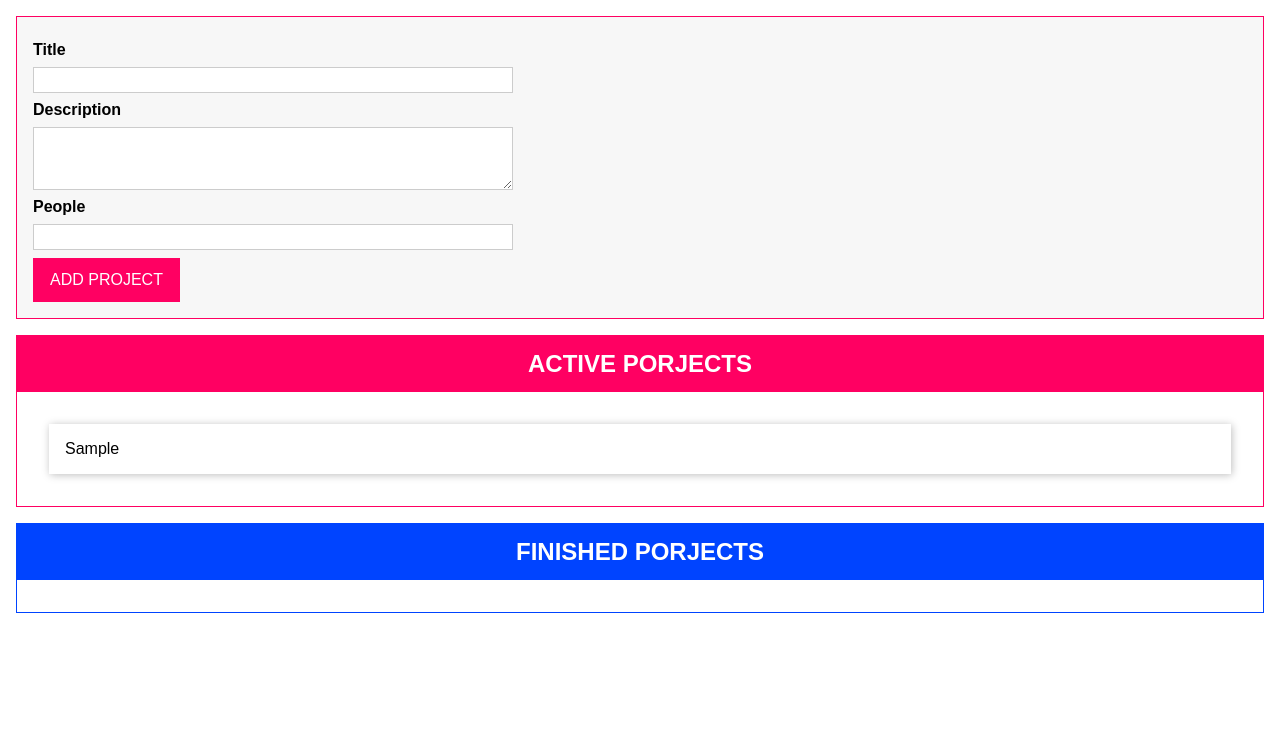
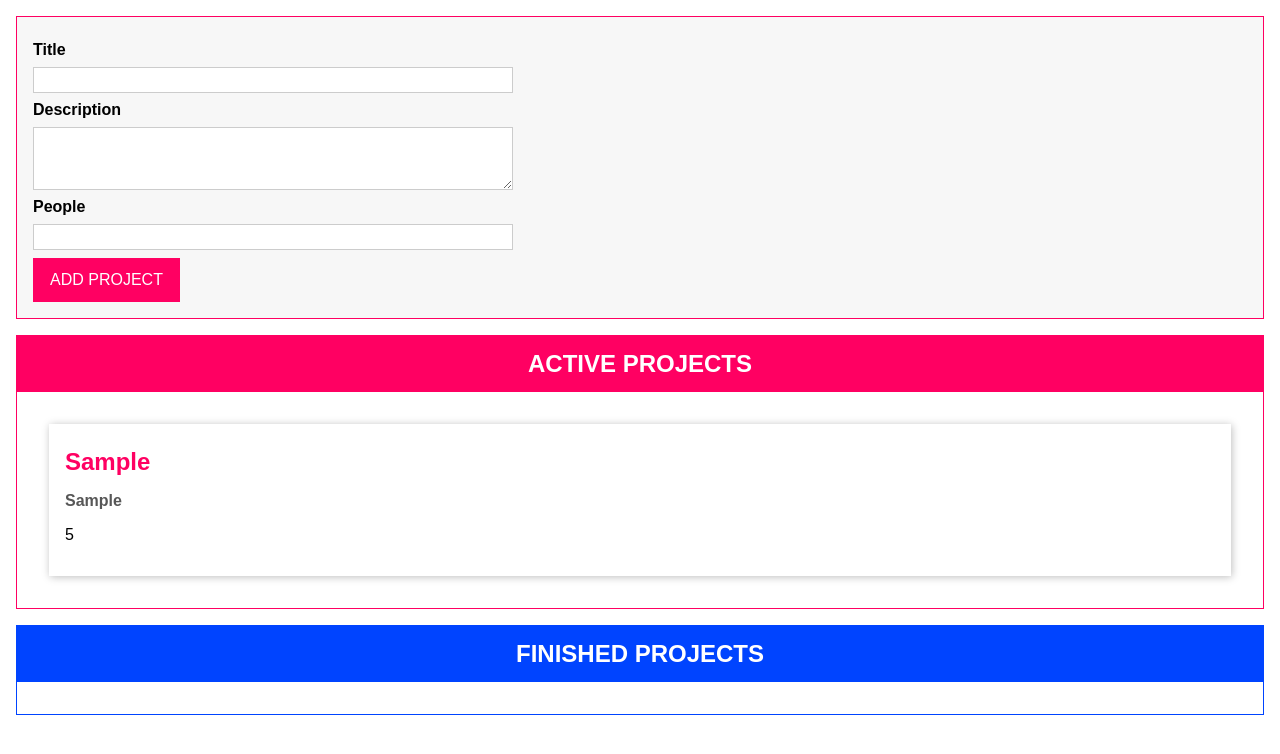
Before and after one commit to MichaelMagdyKhairElSaid/Project-Note, a website with bundled scripts: page index.html in a window 1280 px wide. Both pictures are taken after typing "Sample", "Sample", "5" into the empty fields and a click on the button "ADD PROJECT". Built offline with nearby package versions, Linux system fonts and the light colour scheme.

Commit message:
apply DRY by adding component class to display project info

```diff
--- a/app.css
+++ b/app.css
@@ -125,3 +125,21 @@ button:active {
   border: 1px solid #ff0062;
   background: #f7f7f7;
 }
+
+/* added */
+
+.ls-title{
+font-size: 20px ;
+color: black;
+font-weight: 600;
+}
+.ls-desc{
+  font-size: 16px;
+  color: rgba(0, 0, 0, 0.7);
+  font-weight: 600;
+}
+.ls-people{
+  font-size: 16px;
+  color: rgba(0, 0, 0, 0.7);
+  font-weight: 600;
+}
--- a/index.html
+++ b/index.html
@@ -28,7 +28,11 @@
       </form>
     </template>
     <template id="single-project">
-      <li></li>
+      <li>
+        <h2></h2>
+        <h3></h3>
+        <p></p>
+      </li>
     </template>
     <template id="project-list">
       <section class="projects">
--- a/src/app.ts
+++ b/src/app.ts
@@ -144,6 +144,28 @@ abstract class Component<T extends HTMLElement , U extends HTMLElement>{
         abstract renderContent():void
 }
 
+//============= projectItem class =============
+class ProjectItem extends Component<HTMLUListElement,HTMLLIElement>{
+    private project:Project;
+
+    constructor(hostId:string,project:Project){
+        super(hostId,"single-project",false,project.id) //NOTE wrong parameter order generate import node problem
+        this.project = project
+
+        this.configure()
+        this.renderContent()
+
+    }
+    configure(){}
+
+    renderContent(){
+        this.element.querySelector('h2')!.textContent = this.project.title
+        this.element.querySelector('h3')!.textContent = this.project.description
+        this.element.querySelector('P')!.textContent = this.project.peopleNum.toString()
+    }
+
+}
+
 // ============ project List class ============
 class ProjectList extends Component<HTMLDivElement,HTMLElement>{
 
@@ -156,13 +178,43 @@ class ProjectList extends Component<HTMLDivElement,HTMLElement>{
         this.renderContent()
     }
 
-    private renderProjects(){
+   private renderProjects(){
         const listEl = document.getElementById(`${this.type}-projects-list`) as HTMLUListElement
         listEl.innerHTML=""      // to remove duplication of new added projects
         for(const projItem of this.assignedProject){
-            const listItem =document.createElement('li')
-            listItem.textContent = projItem.title
-            listEl?.appendChild(listItem)
+            //==========my way for adding styling to each project ==========
+          /*   const listItem =document.createElement('li')
+            const titleEle = document.createElement("p")
+            const descEle = document.createElement("p")
+            const peopleEle = document.createElement("p")
+            const button = document.createElement("button")
+            titleEle.textContent = `Title :${projItem.title}`
+            descEle.textContent =`Description :${projItem.description}`
+            peopleEle.textContent = `people :${projItem.peopleNum}`
+            button.textContent =`Finished`
+
+            titleEle.classList.add("ls-title")
+            descEle.classList.add("ls-desc")
+            peopleEle.classList.add("ls-people")
+            button.addEventListener("click",()=>{
+                if (this.type === "active") {
+                    console.log("active");
+
+                    this.type = "finished"
+                    this.configure()
+                }else{
+                    console.log("finished");
+                    this.type = "active"
+                    this.configure()
+                }
+            })
+
+            listItem.appendChild(titleEle)
+            listItem.appendChild(descEle)
+            listItem.appendChild(peopleEle)
+            listItem.appendChild(button)
+            listEl?.appendChild(listItem) */
+            new ProjectItem(this.element.querySelector("ul")!.id,projItem) // main element is section which have ul we want to put li in it
         }
     }
     configure(): void {
@@ -174,7 +226,7 @@ class ProjectList extends Component<HTMLDivElement,HTMLElement>{
                     return prj.status ===ProjectStatus.Finished
                 }
             })
-            this.assignedProject=relevantProject
+            this.assignedProject=relevantProject;
             this.renderProjects()
         })
     }
@@ -183,11 +235,12 @@ class ProjectList extends Component<HTMLDivElement,HTMLElement>{
         const  listId = `${this.type}-projects-list`
         this.element.querySelector("ul")!.id = listId
         this.element.querySelector("h2")!.textContent =
-        this.type.toUpperCase()+" PORJECTS";
+        this.type.toUpperCase()+" PROJECTS";
     }
 
 
 }
+
 // ============ project class ============
 class ProjectInput extends Component<HTMLElement,HTMLFormElement> {
 
```
